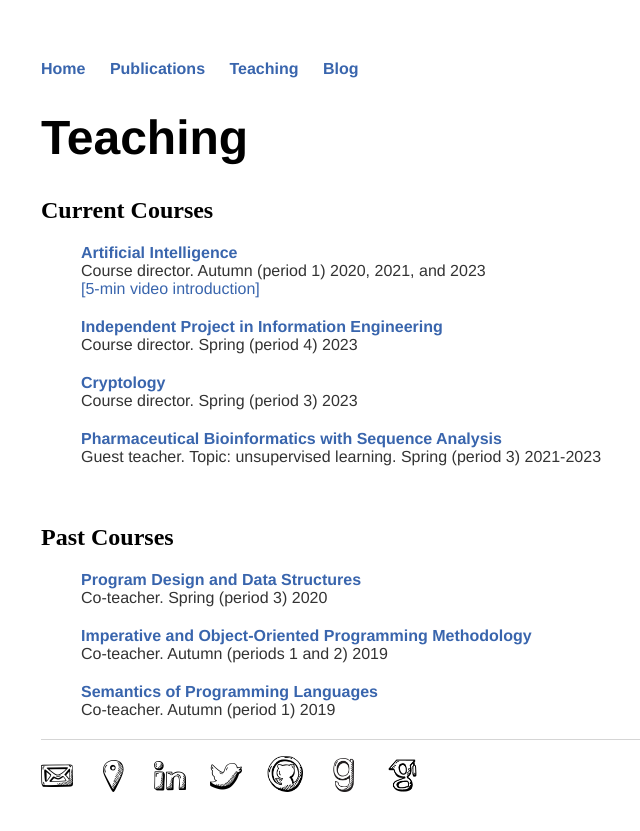
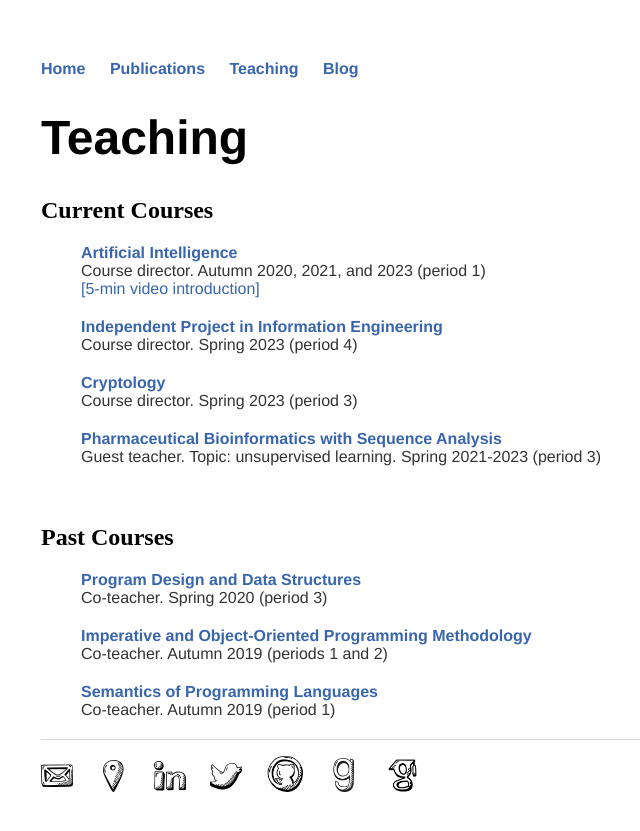
Before and after one commit to andreina-francisco/andreina-francisco.github.io, a Jekyll site: the page built from teaching/index.html, in a window 1280 px wide. Shown: the top 831 px of the page, without its empty margins (151-791 px from the left). Built offline with Jekyll 4.4.1, drawn with Linux system fonts in a browser that asks for light colours; nearby versions of some CDN libraries; a style sheet for code colours, icons or effects is not loaded.

Commit message:
Changing format

```diff
--- a/teaching/index.html
+++ b/teaching/index.html
@@ -8,10 +8,8 @@ title: Maria Andreina Francisco Rodriguez
   <h2> Current Courses </h2>
   <ul class="courselist">
     <li class="course @">
-    <span class="title"><a href="https://www.uu.se/en/admissions/master/selma/kursplan/?kKod=1DL340">Artificial
-    Intelligence</a></span></br>
-    <span class="note">Course director. Autumn (period 1) 2020, 2021,
-    and 2023 </span></br>
+    <span class="title"><a href="https://www.uu.se/en/admissions/master/selma/kursplan/?kKod=1DL340">Artificial Intelligence</a></span></br>
+    <span class="note">Course director. Autumn 2020, 2021, and 2023 (period 1)</span></br>
     <span class="note"><a
     href="https://uppsala.instructuremedia.com/embed/e82f2537-9dcc-470d-a954-0f4c8208d606">[5-min
     video introduction]</a></span>
@@ -20,19 +18,19 @@ title: Maria Andreina Francisco Rodriguez
     <li class="course @">
     <span class="title"><a
     href="https://www.uu.se/en/admissions/master/selma/kursplan/?kKod=1DT350">Independent Project in Information Engineering</a></span></br>
-    <span class="note">Course director. Spring (period 4) 2023 </span>
+    <span class="note">Course director. Spring 2023 (period 4)</span>
     </li>
 
     <li class="course @">
     <span class="title"><a
     href="https://www.uu.se/en/admissions/master/selma/kursplan/?kKod=1DT075">Cryptology</a></span></br>
-    <span class="note">Course director. Spring (period 3) 2023 </span>
+    <span class="note">Course director. Spring 2023 (period 3)</span>
     </li>
 
     <li class="course @">
     <span class="title"><a href="https://uu.se/en/admissions/freestanding-courses/course/?kKod=3FF276&typ=1">Pharmaceutical Bioinformatics with Sequence
     Analysis</a></span></br>
-    <span class="note">Guest teacher. Topic: unsupervised learning. Spring (period 3) 2021-2023</span>
+    <span class="note">Guest teacher. Topic: unsupervised learning. Spring 2021-2023 (period 3)</span>
     </li>
 
 
@@ -51,20 +49,20 @@ title: Maria Andreina Francisco Rodriguez
     <span class="title"><a
     href="https://www.uu.se/en/admissions/master/selma/kursplan/?kKod=1DL201">Program
     Design and Data Structures</a></span></br>
-    <span class="note"> Co-teacher. Spring (period 3) 2020 </span>
+    <span class="note"> Co-teacher. Spring 2020 (period 3)</span>
     </li>
 
     <li class="course @">
     <span class="title"><a
     href="https://www.uu.se/en/admissions/master/selma/kursplan/?kpid=38960&type=1">Imperative
     and Object-Oriented Programming Methodology</a></span></br>
-    <span class="note"> Co-teacher. Autumn (periods 1 and 2) 2019 </span>
+    <span class="note"> Co-teacher. Autumn 2019 (periods 1 and 2)</span>
     </li>
 
     <li class="course @">
     <span class="title"><a href="https://www.uu.se/en/admissions/master/selma/kursplan/?kpid=39203&type=1">Semantics
     of Programming Languages</a></span></br>
-    <span class="note"> Co-teacher. Autumn (period 1) 2019 </span>
+    <span class="note"> Co-teacher. Autumn 2019 (period 1)</span>
     </li>
   </ul>
 
```
